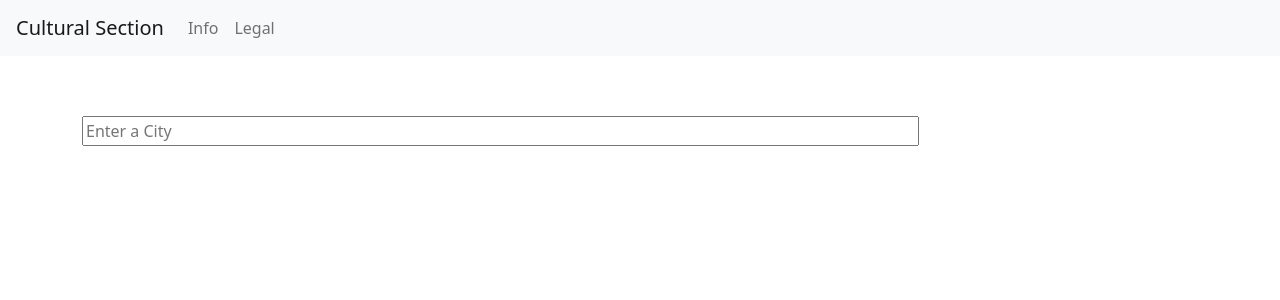
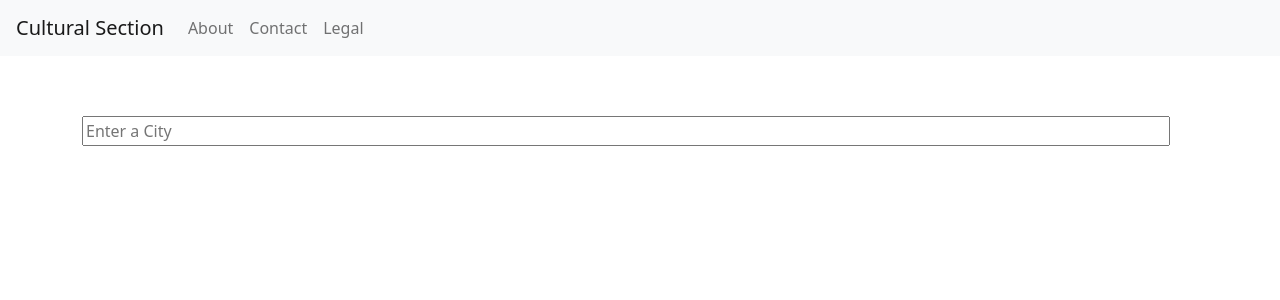
Before and after one commit to aa-ag/culturalsection, a Vue app in the folder client/: page / in a window 1280 px wide. Shown: the top 300 px of the page. Built offline with nearby package versions, Linux system fonts and the light colour scheme.

Commit message:
Separate about and and info in navbar

```diff
--- a/client/src/App.vue
+++ b/client/src/App.vue
@@ -7,7 +7,10 @@
     <div class="collapse navbar-collapse" id="navbarNav">
       <ul class="navbar-nav">
         <li class="nav-item">
-          <a class="nav-link" href="#">Info</a>
+          <a class="nav-link" href="#">About</a>
+        </li>
+        <li class="nav-item">
+          <a class="nav-link" href="#">Contact</a>
         </li>
         <li class="nav-item">
           <a class="nav-link" href="#">Legal</a>
--- a/client/src/components/Home.vue
+++ b/client/src/components/Home.vue
@@ -20,7 +20,7 @@
     text-align: center;
  }
  #home-search-bar {
-    width: 100%;
+    width: 130%;
  }
 </style>
 <script>
```
